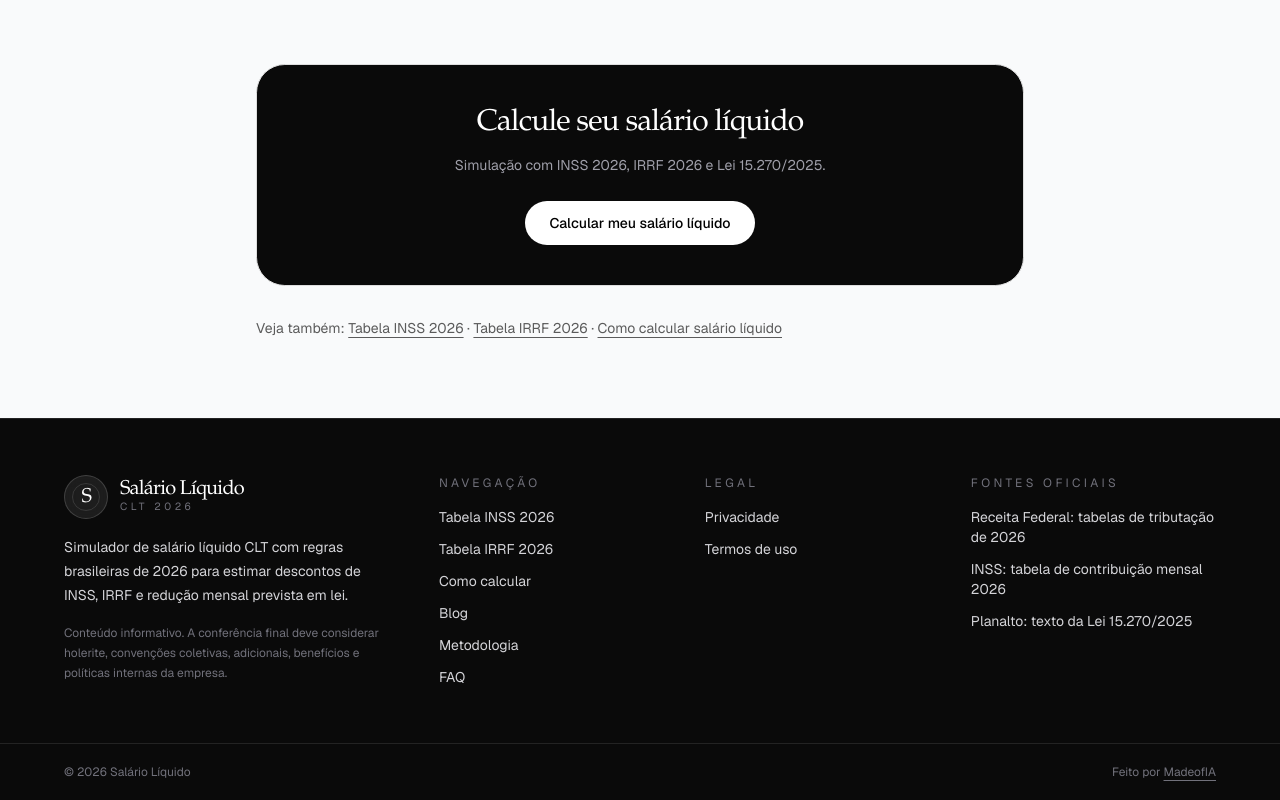
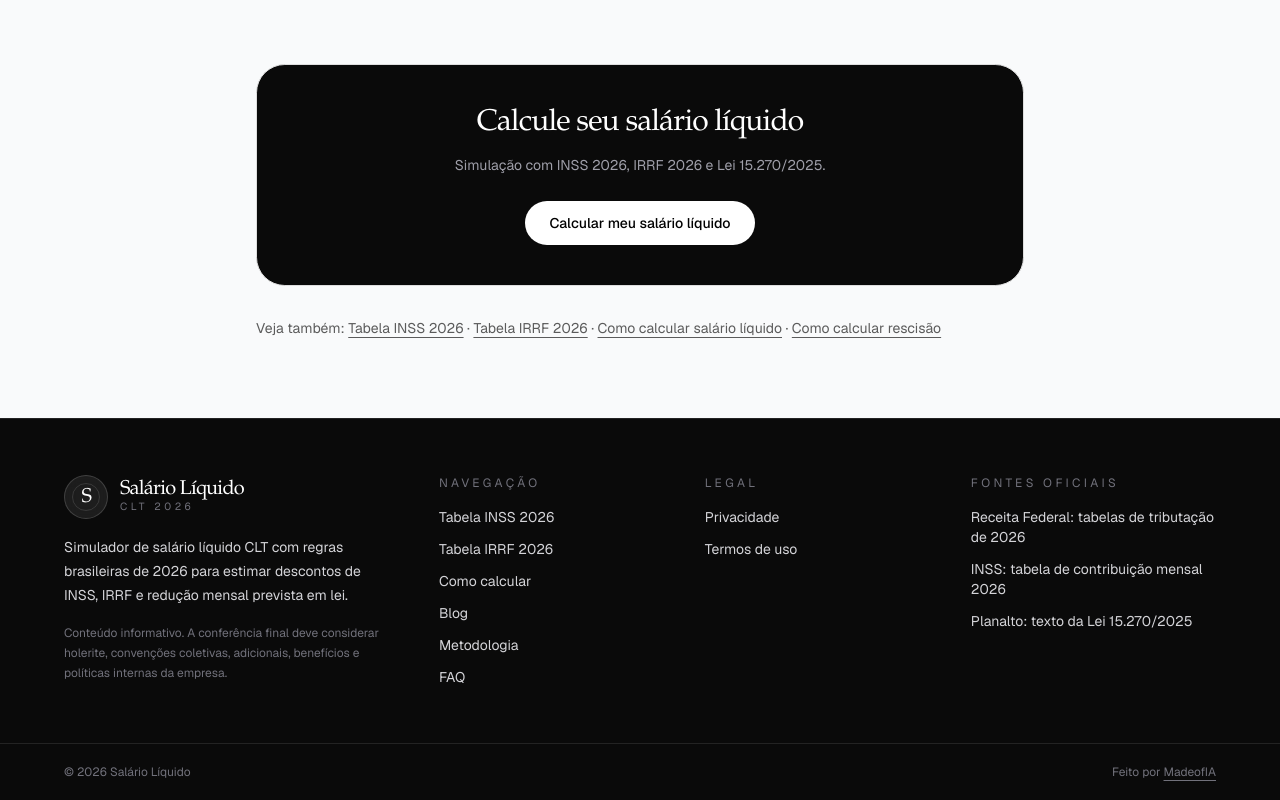
Before and after one commit to marcobrit0/calculo-salario-liquido, a Next.js app: page /blog/descontos-salario-clt in a window 1280 px wide. Shown: the part 4581-5381 px from the top of the page. Built offline with nearby package versions, Linux system fonts and the light colour scheme; no server answers.

Commit message:
Add rescisão guide to descontos related links (deferred post-#9-window link)

```diff
--- a/src/app/blog/descontos-salario-clt/page.tsx
+++ b/src/app/blog/descontos-salario-clt/page.tsx
@@ -498,6 +498,10 @@ export default function DescontosSalarioCltPage() {
               label: "Como calcular salário líquido",
               href: "/como-calcular-salario-liquido",
             },
+            {
+              label: "Como calcular rescisão",
+              href: "/blog/como-calcular-rescisao",
+            },
           ]}
         />
       </ContentBody>
```
